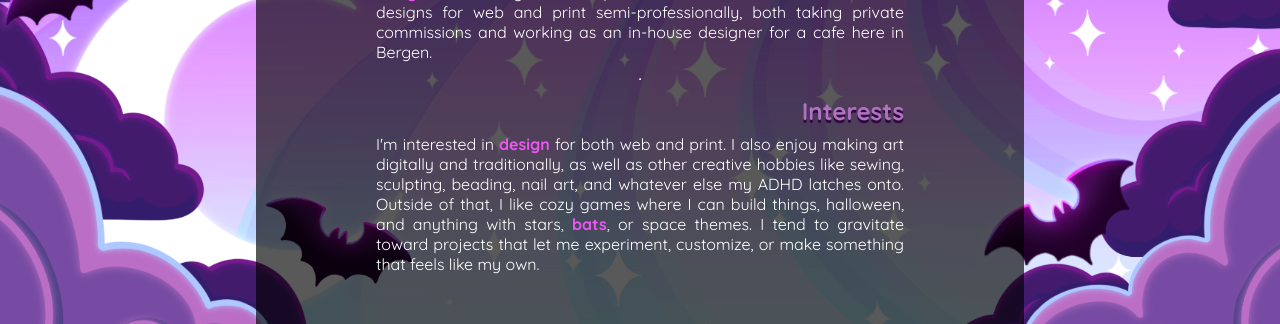
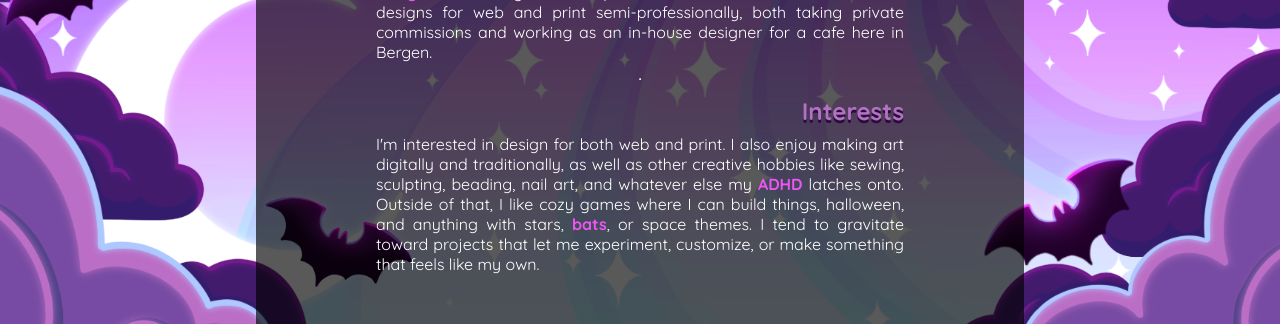
Before and after one commit to enwkurs/Oppgave1-Portfolio-DDateAug28, a website: page index.html in a window 1280 px wide. Shown: the part 1300-1624 px from the top of the page. Drawn offline with Linux system fonts and the light colour scheme.

Commit message:
bold emphasis again

```diff
--- a/index.html
+++ b/index.html
@@ -59,7 +59,7 @@
 
           <h2 style="align-self: flex-end;">Interests</h2>
 
-          <p>I'm interested in <b>design</b> for both web and print. I also enjoy making art digitally and traditionally, as well as other creative hobbies like sewing, sculpting, beading, nail art, and whatever else my ADHD latches onto. Outside of that, I like cozy games where I can build things, halloween, and anything with stars, <b>bats</b>, or space themes. I tend to gravitate toward projects that let me experiment, customize, or make something that feels like my own.</p>
+          <p>I'm interested in design for both web and print. I also enjoy making art digitally and traditionally, as well as other creative hobbies like sewing, sculpting, beading, nail art, and whatever else my <b>ADHD</b> latches onto. Outside of that, I like cozy games where I can build things, halloween, and anything with stars, <b>bats</b>, or space themes. I tend to gravitate toward projects that let me experiment, customize, or make something that feels like my own.</p>
         </div>
       </section>
 
```
